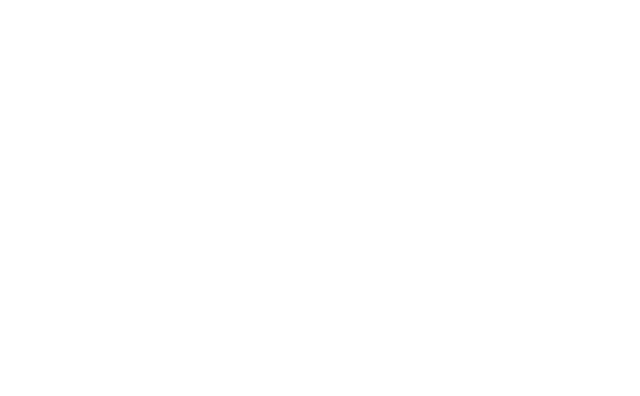
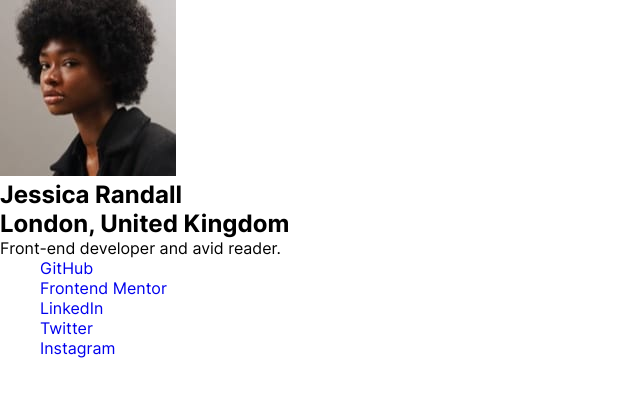
Before and after one commit to GUGAX29/social-links-profile-man, a plain HTML site: page index.html in a window 1280 px wide. Shown: the whole page, without its empty margins (0-640 px from the left). Drawn offline with Linux system fonts and the light colour scheme.

Commit message:
feat:configura css global e fontes inter

```diff
--- a/index.html
+++ b/index.html
@@ -8,10 +8,34 @@
 
   <title>Frontend Mentor | Social links profile</title>
 
+  <link rel="stylesheet" href="style.css">
 
 </head>
 
 <body>
+  <main>
+    <section>
+      <img src="assets/images/avatar-jessica.jpeg" alt="Foto de perfil de Jessica Randall">
+      <h1>Jessica Randall</h1>
+      <h2>London, United Kingdom</h2>
+      <p>Front-end developer and avid reader.</p>
+
+      <nav>
+        <ul>
+          <li><a href="https://github.com/GUGAX29" target="_blank">GitHub</a></li>
+
+          <li><a href="https://www.frontendmentor.io/" target="_blank">Frontend Mentor</a></li>
+
+          <li><a href="https://www.linkedin.com/" target="_blank">LinkedIn</a></li>
+
+          <li><a href="https://www.twitter.com/" target="_blank">Twitter</a></li>
+
+          <li><a href="https://www.instagram.com/" target="_blank">Instagram</a></li>
+        </ul>
+      </nav>
+    </section>
+  </main>
+
 
 </body>
 
--- /dev/null
+++ b/style.css
@@ -0,0 +1,35 @@
+@font-face {
+    font-family: 'inter';
+    src: url("./assets/fonts/static/Inter-Regular.ttf");
+    font-weight: 400;
+    font-style: normal;
+}
+
+@font-face {
+    font-family: 'inter';
+    src: url("./assets/fonts/static/Inter-SemiBold.ttf");
+    font-weight: 600;
+    font-style: normal;
+}
+
+@font-face {
+    font-family: 'inter';
+    src: url("./assets/fonts/static/Inter-Bold.ttf");
+    font-weight: 700;
+    font-style: normal;
+}
+
+/* seletor glonal * = serve para selecionar todos os elementos */
+/* Reset de estilos, para que todos os elementos comecem do mesmo ponto */
+* {
+    margin: 0;
+    /*padding: 0;*/
+
+    list-style: none;
+    text-decoration: none;
+    box-sizing: border-box;
+ }
+
+ body {
+    font-family: 'inter', sans-serif;
+ }
```
